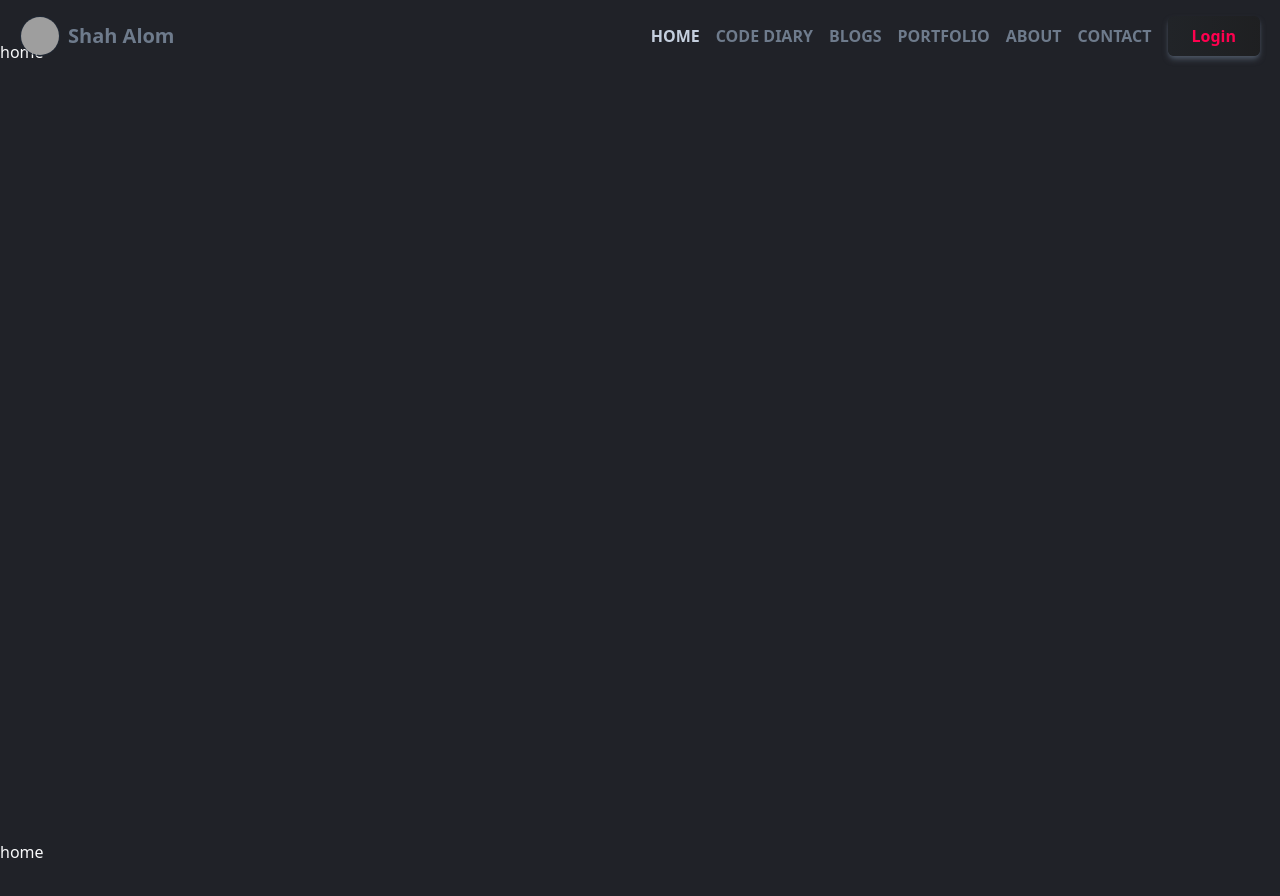
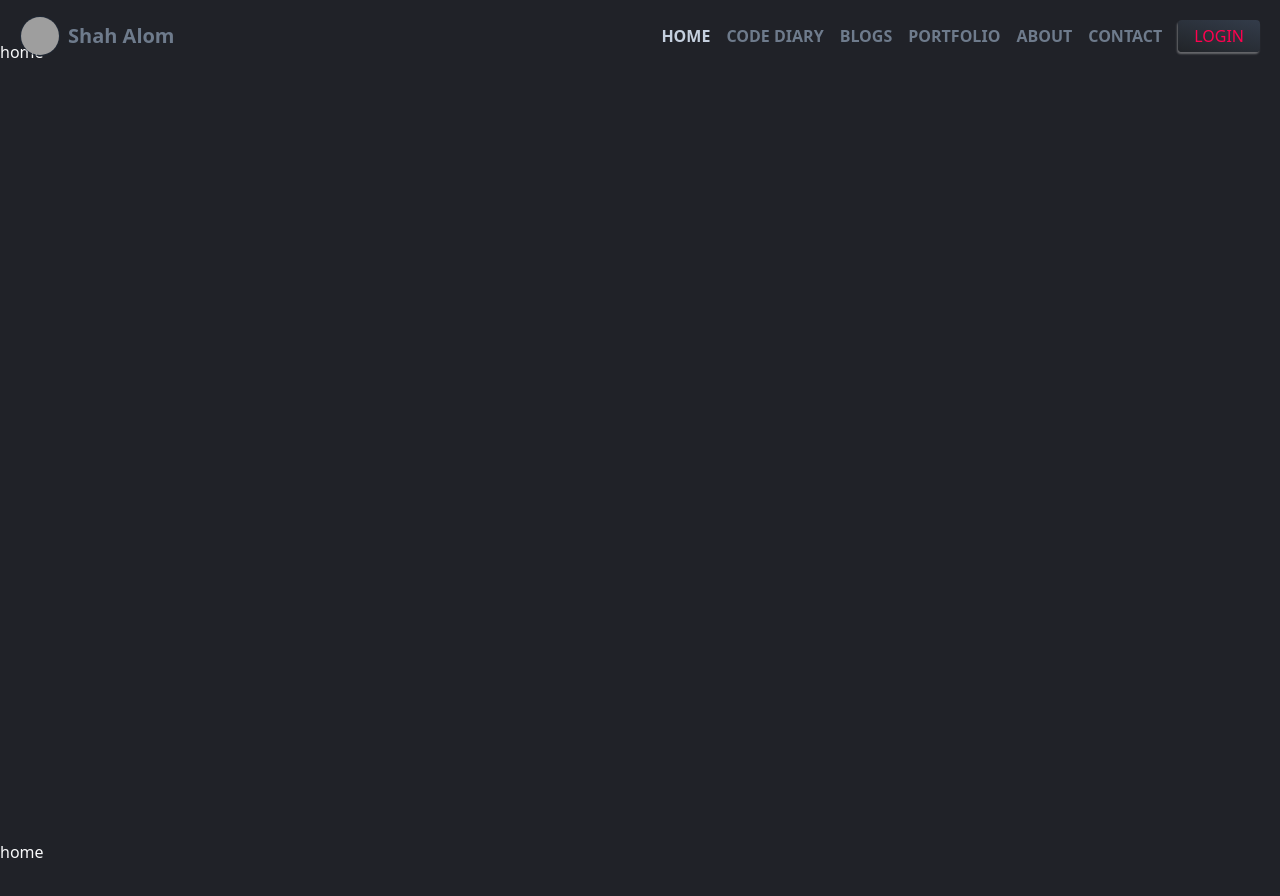
Before and after one commit to ShahAlom47/shah-alom-official, a Next.js app: page / in a window 1280 px wide. Shown: the top 896 px of the page. Built offline with nearby package versions, Linux system fonts and the light colour scheme; grey boxes are pictures that could not be loaded.

Commit message:
update  primary  button

```diff
--- a/src/components/AuthMenu.tsx
+++ b/src/components/AuthMenu.tsx
@@ -5,11 +5,11 @@ import Image from "next/image";
 import Link from "next/link";
 import PrimaryButton from "./PrimaryButton";
 
-interface Session {
-  user: string;
-  email: string;
-  photoUrl: string;
-}
+// interface Session {
+//   user: string;
+//   email: string;
+//   photoUrl: string;
+// }
 
 const AuthMenu: React.FC = () => {
   // Dummy session (replace with real auth data)
@@ -23,10 +23,8 @@ const AuthMenu: React.FC = () => {
 
   if (!session) {
     return (
-      <PrimaryButton>
-        <Link href="/login" >
-          Login
-        </Link>
+      <PrimaryButton  href="/login">
+      Login
       </PrimaryButton>
     );
   }
@@ -40,7 +38,7 @@ const AuthMenu: React.FC = () => {
       >
         <div className="w-10 rounded-full">
           <Image
-            src={session.photoUrl}
+            src={''}
             alt="User Avatar"
             width={40}
             height={40}
--- a/src/components/PrimaryButton.tsx
+++ b/src/components/PrimaryButton.tsx
@@ -1,11 +1,13 @@
 import React from "react";
 import clsx from "clsx";
+import Link from "next/link";
 
 interface PrimaryButtonProps {
   children: React.ReactNode;
   className?: string;
   type?: "button" | "submit" | "reset";
   onClick?: () => void;
+  href?: string; // 👈 add href prop
 }
 
 const PrimaryButton: React.FC<PrimaryButtonProps> = ({
@@ -13,26 +15,29 @@ const PrimaryButton: React.FC<PrimaryButtonProps> = ({
   className,
   type = "button",
   onClick,
+  href,
 }) => {
+  const baseClass = clsx(
+    "px-4 py-1 rounded-sm text-primaryRed font-medium uppercase",
+    "bg-gradient-to-tr from-blackLight to-gray-700",
+    "bg-[length:150%_100%] bg-left",
+    "transition-all duration-700 ease-in-out",
+    "hover:bg-gradient-to-bl hover:-translate-y-1",
+    "shadow-[-1px_2px_2px_#d8d8d863]",
+    "hover:shadow-[1px_-2px_2px_#d8d8d863]",
+    className
+  );
+
+  if (href) {
+    return (
+      <Link href={href} className={baseClass}>
+        {children}
+      </Link>
+    );
+  }
+
   return (
-    <button
-      type={type}
-      onClick={onClick}
-      className={clsx(
-        "px-6 py-2 rounded-md text-primaryRed font-semibold",
-        "bg-gradient-to-r from-blackLight to-blackMid",
-        "bg-[length:200%_100%] bg-left",
-        "transition-all duration-500 ease-in-out",
-        "hover:bg-gradient-to-l hover:-translate-y-1",
-        "shadow-md shadow-blackDeep ",
-        "shadow-md  shadow-gray-600  ",
-        className
-      )}
-      style={{
-        backgroundImage:
-          "linear-gradient(to right, var(--tw-gradient-stops))",
-      }}
-    >
+    <button type={type} onClick={onClick} className={baseClass}>
       {children}
     </button>
   );
```
